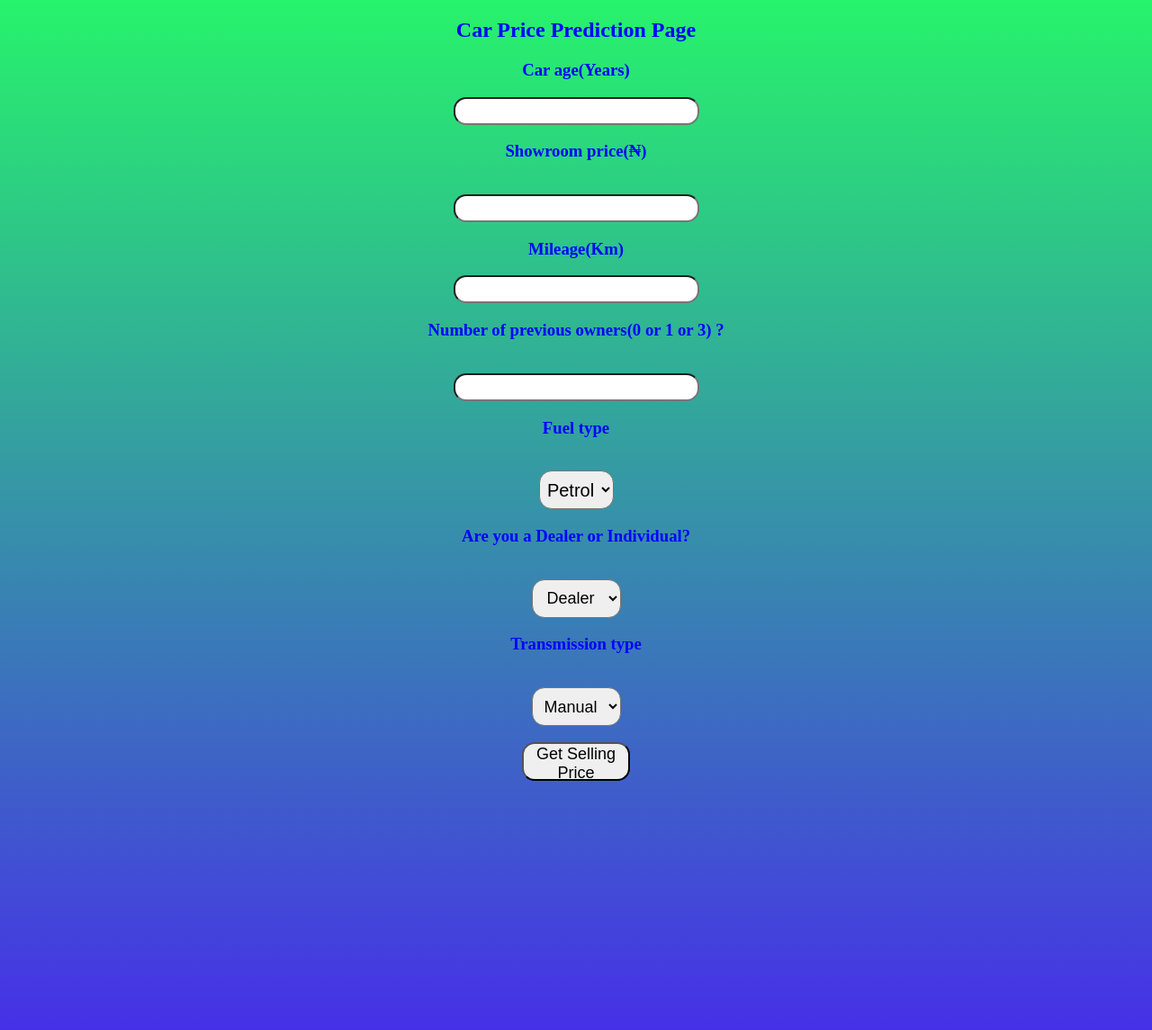
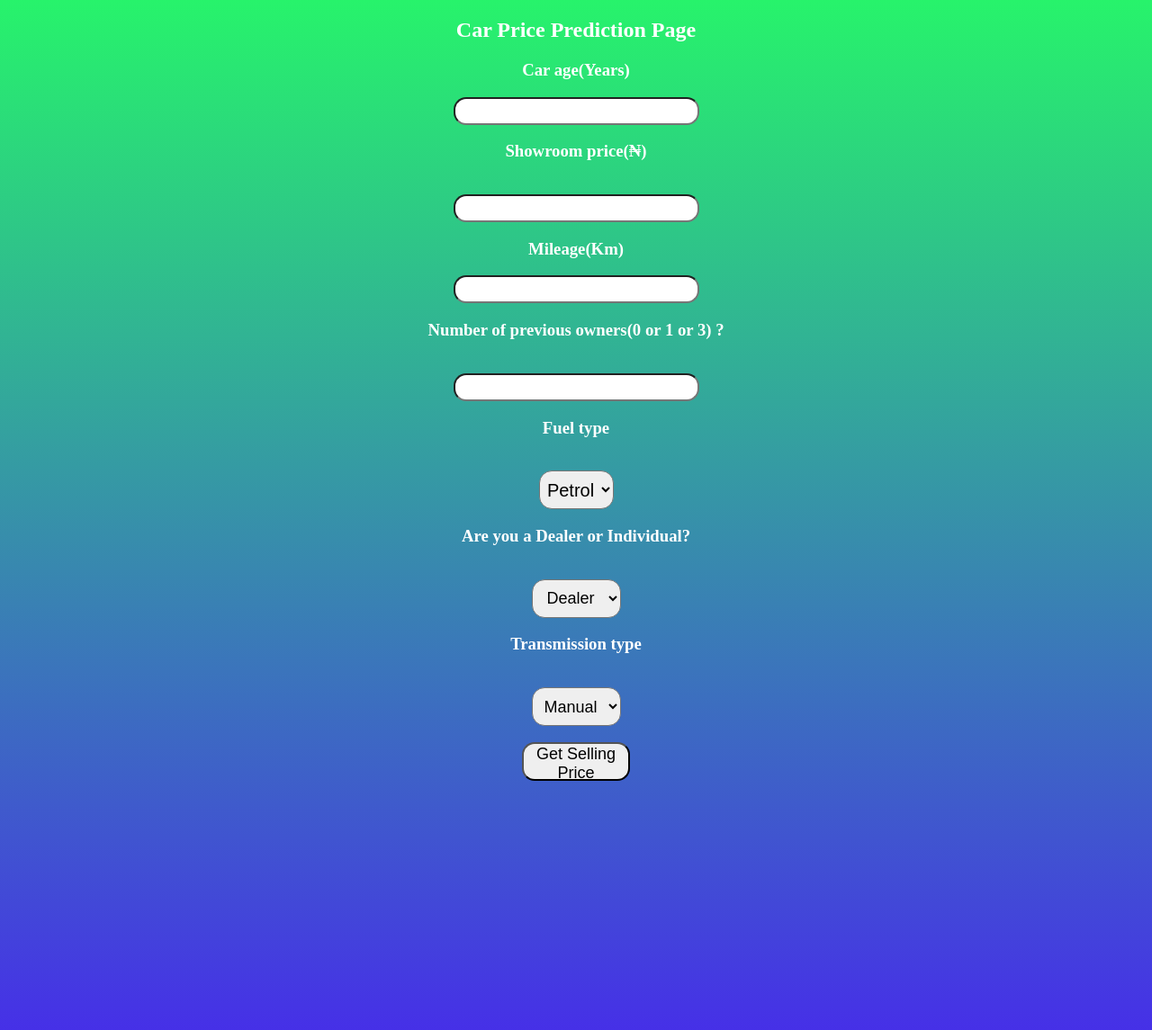
Before and after one commit to 3000August/autoshark, a Flask app: page / in a window 1280 px wide. Shown: the top 1145 px of the page at 90% size. Run offline with Flask 2, Linux system fonts and the light colour scheme; parts of the project's set-up code (start-up, migrations or seed data) failed here and were passed over.

Commit message:
Update index.html

```diff
--- a/templates/index.html
+++ b/templates/index.html
@@ -9,7 +9,7 @@
 
 <body>
 
-    <div style="color:blue">
+    <div style="color:white">
         <form action="{{ url_for('predict')}}" method="post">
             <h2>Car Price Prediction Page</h2>
             <h3>Car age(Years)</h3>
```
